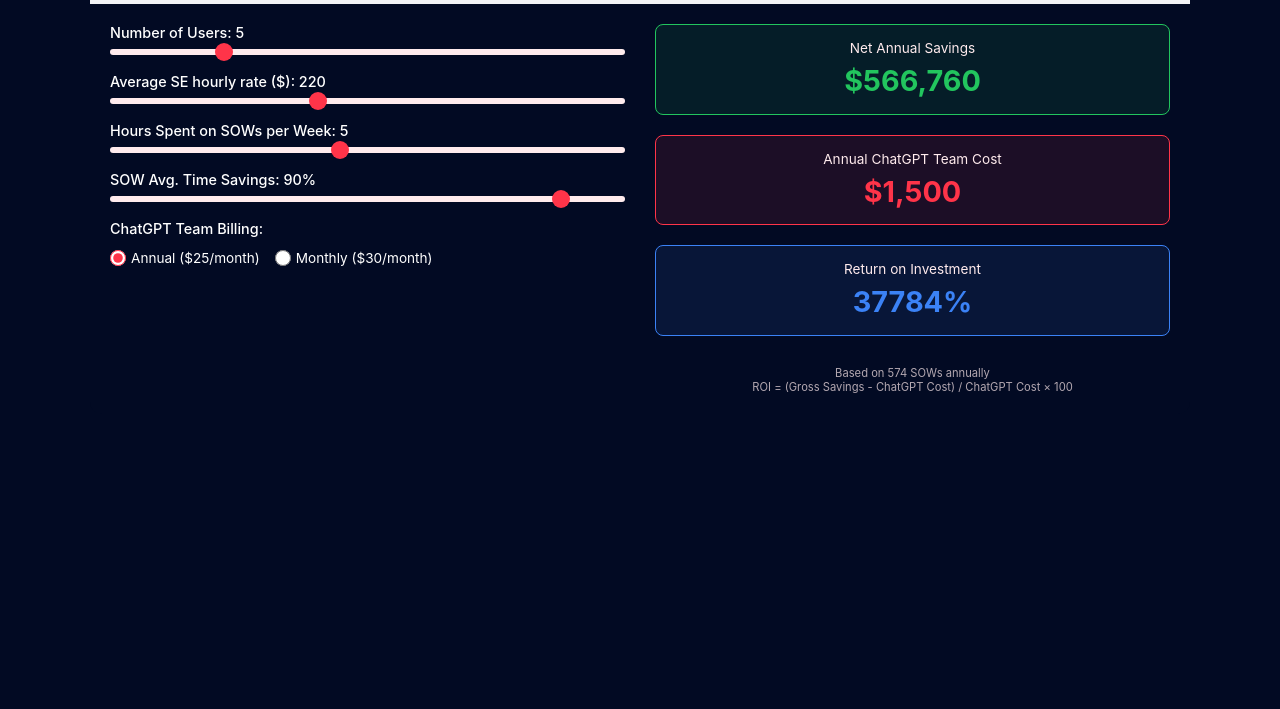
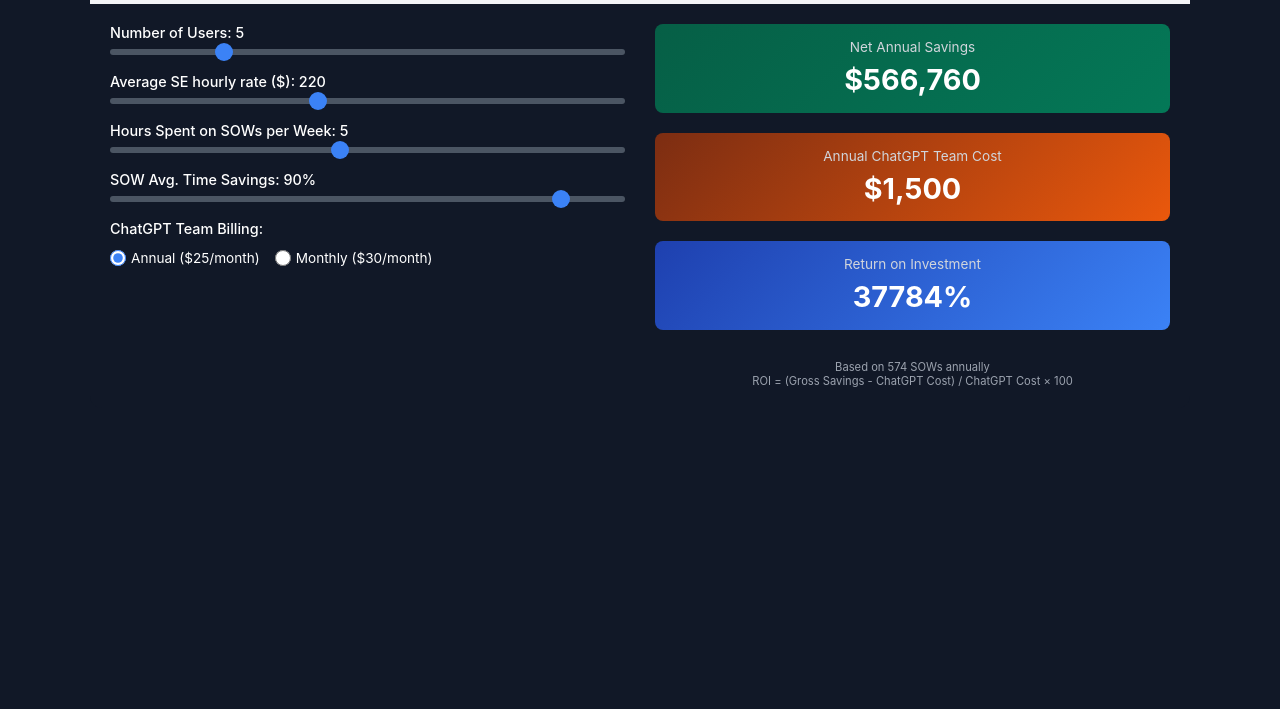
Before and after one commit to ecarpentere360/sow-roi-calculator, a plain HTML site: page index.html in a window 1280 px wide. Shown: the part 91-800 px from the top of the page. Drawn offline with Linux system fonts and the light colour scheme.

Commit message:
Update index.html

```diff
--- a/index.html
+++ b/index.html
@@ -8,14 +8,14 @@
         * { margin: 0; padding: 0; box-sizing: border-box; }
         body {
             font-family: -apple-system, BlinkMacSystemFont, 'Segoe UI', Roboto, sans-serif;
-            background: #020A23;
+            background: #111827;
             color: white;
             padding: 20px;
         }
         .calculator {
             max-width: 1100px;
             margin: 0 auto;
-            background: #020A23;
+            background: #111827;
             border-radius: 12px;
             overflow: hidden;
         }
@@ -23,7 +23,7 @@
             text-align: center;
             padding: 20px;
             background: #f3f4f6;
-            color: #020A23;
+            color: #111827;
         }
         .header h2 { font-size: 1.8rem; font-weight: bold; }
         .content {
@@ -43,7 +43,7 @@
             width: 100%;
             height: 6px;
             border-radius: 3px;
-            background: #FFEBED;
+            background: #4b5563;
             outline: none;
             -webkit-appearance: none;
         }
@@ -52,14 +52,14 @@
             width: 18px;
             height: 18px;
             border-radius: 50%;
-            background: #FF3449;
+            background: #3b82f6;
             cursor: pointer;
         }
         .slider::-moz-range-thumb {
             width: 18px;
             height: 18px;
             border-radius: 50%;
-            background: #FF3449;
+            background: #3b82f6;
             cursor: pointer;
             border: none;
         }
@@ -77,7 +77,7 @@
         .billing-option input[type="radio"] {
             width: 16px;
             height: 16px;
-            accent-color: #FF3449;
+            accent-color: #3b82f6;
         }
         .results {
             display: flex;
@@ -85,74 +85,45 @@
             gap: 20px;
         }
         .result-card {
-            background: rgba(255, 235, 237, 0.1);
-            border: 1px solid rgba(255, 235, 237, 0.2);
+            background: #1f2937;
             border-radius: 8px;
             padding: 15px;
             text-align: center;
         }
         .result-label {
             font-size: 0.85rem;
-            color: #FFEBED;
+            color: #d1d5db;
             margin-bottom: 8px;
         }
         .result-value {
             font-size: 1.8rem;
             font-weight: bold;
             line-height: 1.2;
-            color: white;
         }
         .result-period { font-size: 0.9rem; }
         .savings-card {
-            border-color: #22c55e;
-            background: rgba(34, 197, 94, 0.1);
-        }
-        .savings-card .result-value {
-            color: #22c55e;
+            background: linear-gradient(135deg, #065f46, #047857);
         }
         .expense-card {
-            border-color: #FF3449;
-            background: rgba(255, 52, 73, 0.1);
-        }
-        .expense-card .result-value {
-            color: #FF3449;
+            background: linear-gradient(135deg, #7c2d12, #ea580c);
         }
         .roi-card {
-            border-color: #3b82f6;
-            background: rgba(59, 130, 246, 0.1);
+            background: linear-gradient(135deg, #1e40af, #3b82f6);
             font-size: 2.2rem;
         }
-        .roi-card .result-value {
-            color: #3b82f6;
-        }
-        .roi-negative {
-            border-color: #FF3449;
-            background: rgba(255, 52, 73, 0.1);
-        }
-        .roi-negative .result-value {
-            color: #FF3449;
-        }
-        .roi-moderate {
-            border-color: #eab308;
-            background: rgba(234, 179, 8, 0.1);
-        }
-        .roi-moderate .result-value {
-            color: #eab308;
-        }
         .warning {
-            background: rgba(255, 52, 73, 0.2);
-            border: 1px solid #FF3449;
+            background: rgba(153, 27, 27, 0.3);
+            border: 1px solid #dc2626;
             border-radius: 8px;
             padding: 12px;
             text-align: center;
         }
-        .warning-text { color: #FF3449; font-size: 0.8rem; }
+        .warning-text { color: #fca5a5; font-size: 0.8rem; }
         .disclaimer {
             font-size: 0.7rem;
-            color: #FFEBED;
+            color: #9ca3af;
             text-align: center;
             margin-top: 10px;
-            opacity: 0.7;
         }
     </style>
 </head>
@@ -213,7 +184,7 @@
                     </p>
                 </div>
 
-                <div class="result-card roi-card" id="roi-card">
+                <div class="result-card roi-card">
                     <p class="result-label">Return on Investment</p>
                     <p class="result-value">
                         <span id="roi-percentage">0</span>%
@@ -272,16 +243,15 @@
             const warning = document.getElementById('warning');
             warning.style.display = netAnnualSavings <= 0 ? 'block' : 'none';
 
-            // Update ROI card styling based on performance
-            const roiCard = document.getElementById('roi-card');
-            roiCard.className = 'result-card roi-card';
-
+            // Update ROI card color based on performance
+            const roiCard = document.querySelector('.roi-card');
             if (roiPercentage < 0) {
-                roiCard.classList.add('roi-negative');
+                roiCard.style.background = 'linear-gradient(135deg, #7f1d1d, #dc2626)';
             } else if (roiPercentage < 100) {
-                roiCard.classList.add('roi-moderate');
+                roiCard.style.background = 'linear-gradient(135deg, #a16207, #eab308)';
+            } else {
+                roiCard.style.background = 'linear-gradient(135deg, #1e40af, #3b82f6)';
             }
-            // Default blue styling for 100%+ ROI
         }
 
         // Event listeners for sliders
```
